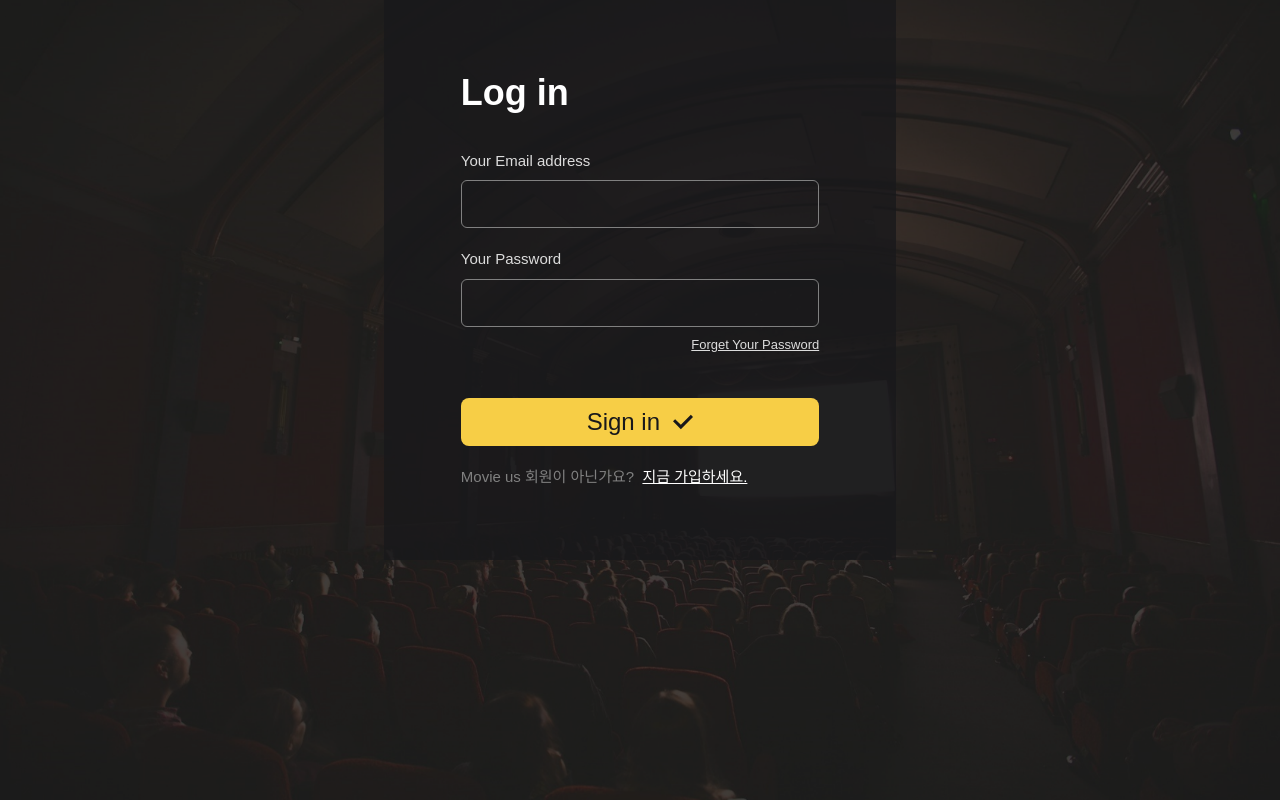
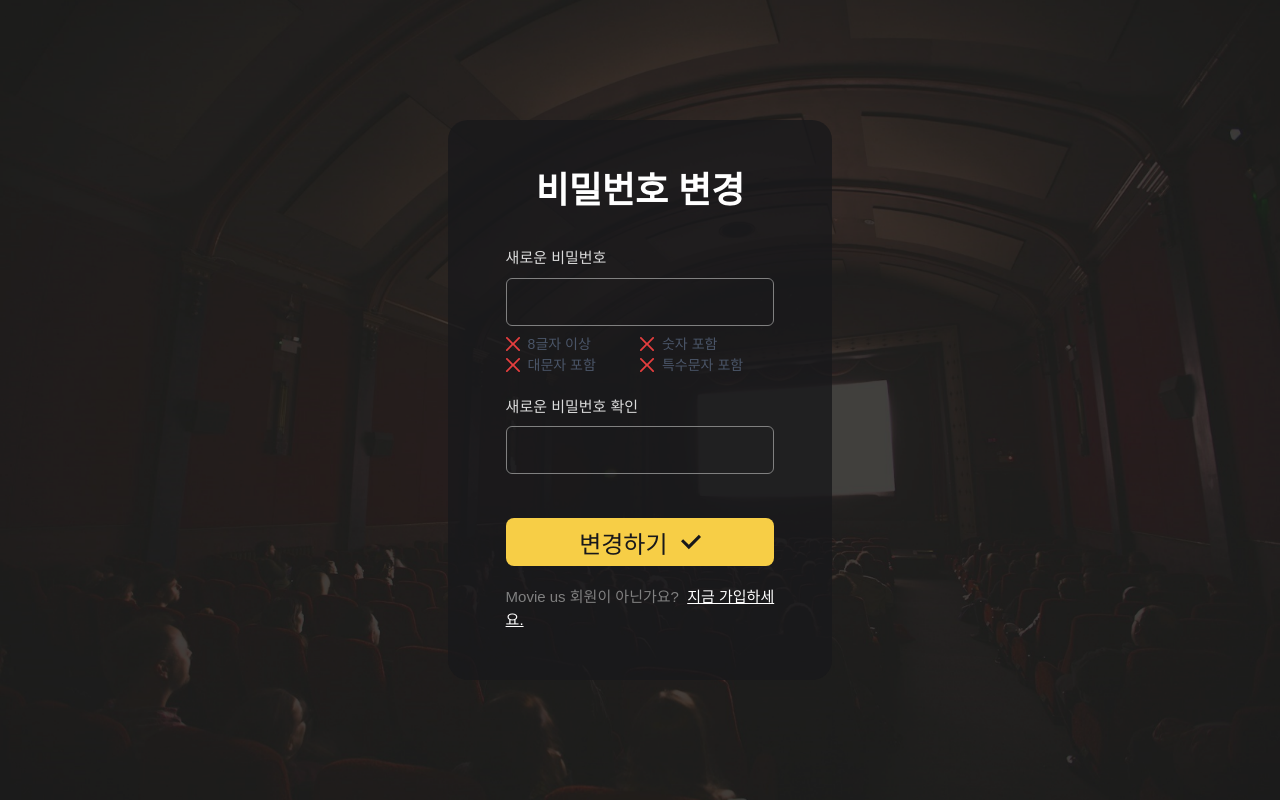
Before and after one commit to chany0ng/move-us-project, a React (Vite) app in the folder frontend/movie-us-frontend/: page /change-pw in a window 1280 px wide. Built offline with nearby package versions, Linux system fonts and the light colour scheme; a web font is replaced by a local one.

Commit message:
style: 비밀번호 변경페이지 validation 추가

```diff
--- a/frontend/movie-us-frontend/src/pages/ChangePw.jsx
+++ b/frontend/movie-us-frontend/src/pages/ChangePw.jsx
@@ -11,17 +11,38 @@ import {
   Link as ChakraLink,
 } from "@chakra-ui/react";
 import { useState } from "react";
-import { CheckIcon } from "@chakra-ui/icons";
+import { CheckIcon, CloseIcon } from "@chakra-ui/icons";
 import { Link as RouterLink } from "react-router-dom";
 import { CustomInput } from "./Index";
 const ChangePw = () => {
+  const [password, setPassword] = useState("");
+
+  // 비밀번호 유효성 검사 조건
+  const checks = {
+    length: (pwd) => pwd.length >= 8,
+    uppercase: (pwd) => /[A-Z]/.test(pwd),
+    number: (pwd) => /[0-9]/.test(pwd),
+    special: (pwd) => /[!@#$%^&*(),.?":{}|<>]/.test(pwd),
+  };
   return (
-    <BackGroundDiv>
+    <BackGroundDiv
+      style={{
+        display: "flex",
+        justifyContent: "center",
+        alignItems: "center",
+      }}
+    >
       <Flex>
-        <Box m={"0 auto"} bg="rgba(24, 24, 27, 0.8)" h="70vh" w="40vw">
+        <Box
+          m={"0 auto"}
+          bg="rgba(24, 24, 27, 0.8)"
+          h="70vh"
+          w="30vw"
+          borderRadius="20px"
+        >
           <Flex
             direction="column"
-            align="flex-start"
+            align="center"
             justify={"center"}
             gap={5}
             width="70%"
@@ -30,37 +51,94 @@ const ChangePw = () => {
           >
             <Heading
               mb={15}
-              textAlign="left"
               fontWeight="bold"
               fontSize={["xl", "2xl", "3xl", "4xl"]}
             >
-              Log in
+              비밀번호 변경
             </Heading>
             <FormControl /*isInvalid={isError} */>
               <FormLabel fontSize="15px" color="gainsboro">
-                Your Email address
+                새로운 비밀번호
               </FormLabel>
-              <CustomInput type="email" size={"lg"} fontSize={"md"} />
+              <CustomInput
+                type="password"
+                size={"lg"}
+                fontSize={"md"}
+                required
+                value={password}
+                onChange={(e) => setPassword(e.target.value)}
+              />
+              <Flex mt={2} flexWrap="nowrap">
+                <Box flex="1" minW="50%">
+                  <Text
+                    fontSize="sm"
+                    color="gray.600"
+                    display="flex"
+                    alignItems="center"
+                  >
+                    {checks.length(password) ? (
+                      <CheckIcon color="green.500" mr={2} />
+                    ) : (
+                      <CloseIcon color="red.500" mr={2} />
+                    )}
+                    8글자 이상
+                  </Text>
+                  <Text
+                    fontSize="sm"
+                    color="gray.600"
+                    display="flex"
+                    alignItems="center"
+                  >
+                    {checks.uppercase(password) ? (
+                      <CheckIcon color="green.500" mr={2} />
+                    ) : (
+                      <CloseIcon color="red.500" mr={2} />
+                    )}
+                    대문자 포함
+                  </Text>
+                </Box>
+                <Box flex="1" minW="250px">
+                  <Text
+                    fontSize="sm"
+                    color="gray.600"
+                    display="flex"
+                    alignItems="center"
+                  >
+                    {checks.number(password) ? (
+                      <CheckIcon color="green.500" mr={2} />
+                    ) : (
+                      <CloseIcon color="red.500" mr={2} />
+                    )}
+                    숫자 포함
+                  </Text>
+                  <Text
+                    fontSize="sm"
+                    color="gray.600"
+                    display="flex"
+                    alignItems="center"
+                  >
+                    {checks.special(password) ? (
+                      <CheckIcon color="green.500" mr={2} />
+                    ) : (
+                      <CloseIcon color="red.500" mr={2} />
+                    )}
+                    특수문자 포함
+                  </Text>
+                </Box>
+              </Flex>
               {/* //todo isError시에 메시지 출력하게 설정  <FormHelperText>We'll never share your email.</FormHelperText> */}
             </FormControl>
 
             <FormControl /*isInvalid={isError} */>
               <FormLabel fontSize="15px" color="gainsboro">
-                Your Password
+                새로운 비밀번호 확인
               </FormLabel>
-              <CustomInput type="password" size={"lg"} fontSize={"md"} />
-              <Flex justify="flex-end" mt={2}>
-                <ChakraLink
-                  as={RouterLink}
-                  to="/signup"
-                  textDecoration="underline"
-                  fontWeight="thin"
-                  fontSize="13px"
-                  color="gainsboro"
-                >
-                  Forget Your Password
-                </ChakraLink>
-              </Flex>
+              <CustomInput
+                type="password"
+                size={"lg"}
+                fontSize={"md"}
+                required
+              />
               {/* //todo isError시에 메시지 출력하게 설정  <FormHelperText>We'll never share your password.</FormHelperText> */}
             </FormControl>
             <Button
@@ -72,7 +150,7 @@ const ChangePw = () => {
               width="100%"
               // isLoading
             >
-              Sign in &nbsp;
+              변경하기 &nbsp;
               <CheckIcon boxSize={5} />
             </Button>
             <Text color={"gray"} textAlign={"left"} fontSize={"15px"}>
```
